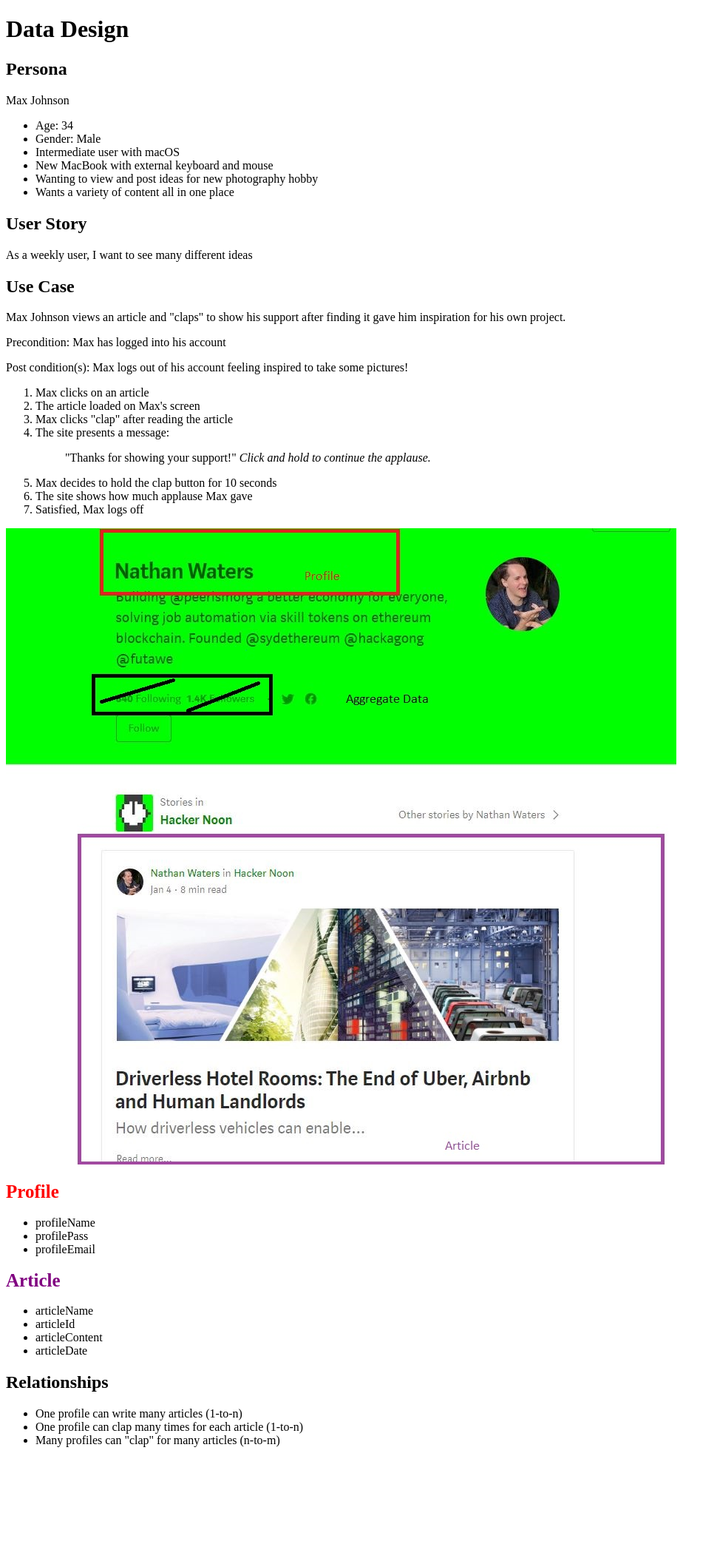
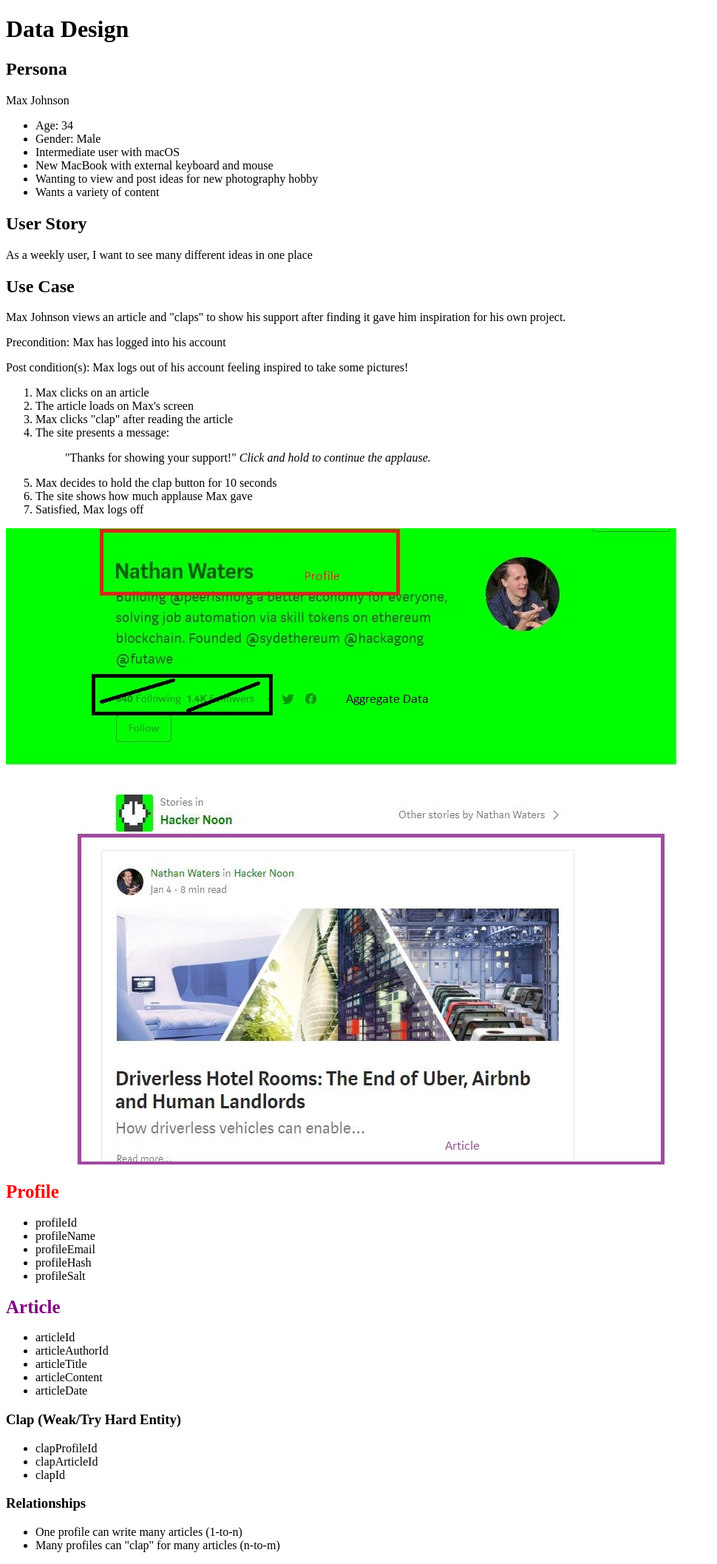
Before and after one commit to codingLyfe/data-design, a PHP site: page / in a window 1280 px wide. Shown: the whole page at 74% size, without its empty margins (0-970 px from the left). Before the commit the page ends 1956 px from the top, so only its background shows below. Run offline with PHP 8.4, Linux system fonts and the light colour scheme.

Commit message:
changed relationships, added ID's to clap Articles and Profile

```diff
--- a/index.php
+++ b/index.php
@@ -15,11 +15,11 @@
 				<li>Intermediate user with macOS</li>
 				<li>New MacBook with external keyboard and mouse</li>
 				<li>Wanting to view and post ideas for new photography hobby</li>
-				<li>Wants a variety of content all in one place</li>
+				<li>Wants a variety of content</li>
 			</ul>
 
 		<h2>User Story</h2>
-		<p>As a weekly user, I want to see many different ideas</p>
+		<p>As a weekly user, I want to see many different ideas in one place</p>
 
 		<h2>Use Case</h2>
 		<p>Max Johnson views an article and "claps" to show his support after finding it gave him inspiration for his own project.</p>
@@ -29,7 +29,7 @@
 		<div>
 			<ol>
 				<li>Max clicks on an article</li>
-				<li>The article loaded on Max's screen</li>
+				<li>The article loads on Max's screen</li>
 				<li>Max clicks "clap" after reading the article</li>
 				<li>The site presents a message:
 					<blockquote>"Thanks for showing your support!"
@@ -46,21 +46,30 @@
 		<br>
 		<h3><span id = "redColorTxt">Profile</span></h3>
 		<ul>
+			<li>profileId</li>
 			<li>profileName</li>
-			<li>profilePass</li>
 			<li>profileEmail</li>
+			<!-- Hash and Salt used for password -->
+			<li>profileHash</li>
+			<li>profileSalt</li>
 		</ul>
-		<h3><span id ="purpleColorTxt">Article</span></h3>
+		<h3><span id = "purpleColorTxt">Article</span></h3>
 			<ul>
-				<li>articleName</li>
 				<li>articleId</li>
+				<li>articleAuthorId</li>
+				<li>articleTitle</li>
 				<li>articleContent</li>
 				<li>articleDate</li>
 			</ul>
-		<h2>Relationships</h2>
+		<h3>Clap (Weak/Try Hard Entity)</h3>
+			<ul>
+				<li>clapProfileId</li>
+				<li>clapArticleId</li>
+				<li>clapId</li>
+			</ul>
+		<h3>Relationships</h3>
 		<ul>
 			<li>One profile can write many articles (1-to-n)</li>
-			<li>One profile can clap many times for each article (1-to-n)</li>
 			<li>Many profiles can "clap" for many articles (n-to-m)</li>
 		</ul>
 	</body>
```
Also changed, not shown: css/style.css (line endings or trailing spaces).
